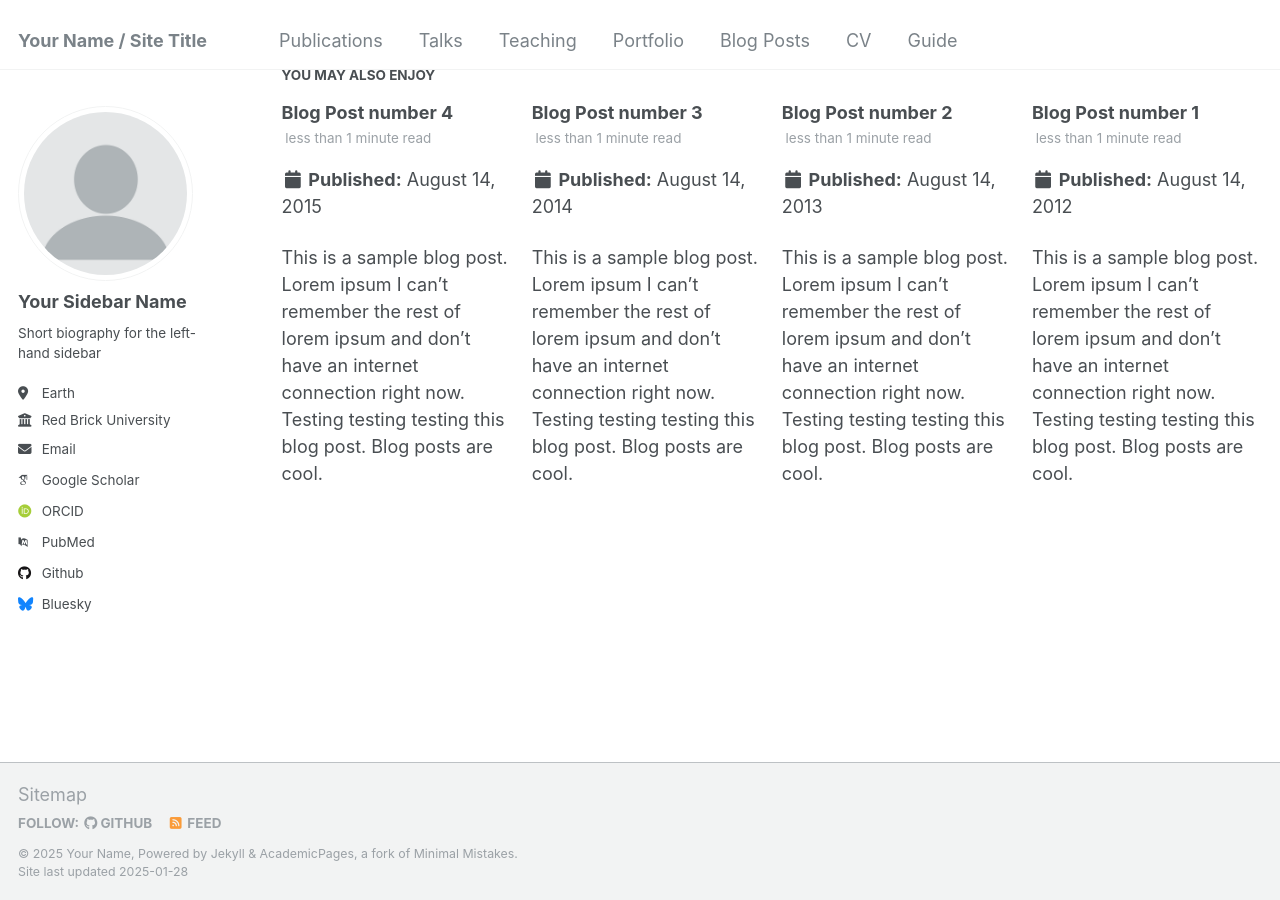
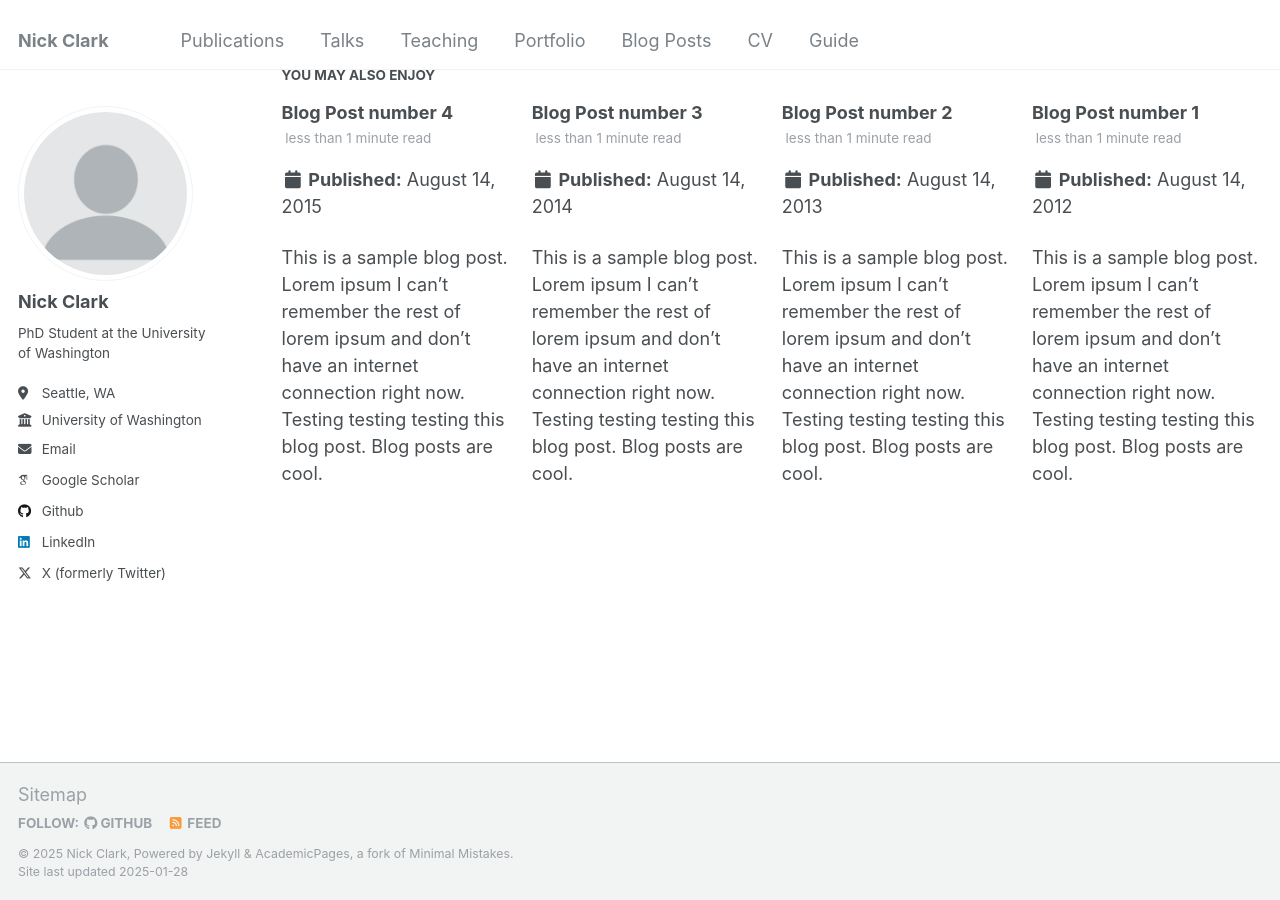
Before and after one commit to nckclrk/batterylake.github.io, a Jekyll site: the page built from _posts/2199-01-01-future-post.md, in a window 1280 px wide and 900 px high, scrolled down 673 px. Built offline with Jekyll 4.4.1, drawn with Linux system fonts in a browser that asks for light colours; some web fonts are replaced.

```diff
--- a/_config.yml
+++ b/_config.yml
@@ -8,13 +8,13 @@
 
 # Basic Site Settings
 locale                   : "en-US"
-title                    : "Your Name / Site Title"
+title                    : "Nick Clark"
 title_separator          : "-"
-name                     : &name "Your Name"
+name                     : &name "Nick Clark"
 description              : &description "personal description"
-url                      : https://academicpages.github.io # the base hostname & protocol for your site e.g. "https://[your GitHub username].github.io"
+url                      : https://batterylake.github.io # the base hostname & protocol for your site e.g. "https://[your GitHub username].github.io"
 baseurl                  : "" # the subpath of your site, e.g. "/blog"
-repository               : "academicpages/academicpages.github.io"
+repository               : "batterylake/batterylake.github.io"
 
 # Site Author - The following control what appear as part of the author content on the side bar.
 #               If a field is blank the icon and link will not appear, otherwise it will be shown.
@@ -22,21 +22,21 @@ repository               : "academicpages/academicpages.github.io"
 author:
   # Biographic information
   avatar           : "profile.png"
-  name             : "Your Sidebar Name"
+  name             : "Nick Clark"
   pronouns         : # example: "she/her"
-  bio              : "Short biography for the left-hand sidebar"
-  location         : "Earth"
-  employer         : "Red Brick University"
+  bio              : "PhD Student at the University of Washington"
+  location         : "Seattle, WA"
+  employer         : "University of Washington"
   uri              : # URL
-  email            : "none@example.org"
+  email            : "nclark4@uw.edu"
 
   # Academic websites
   arxiv            : # URL - Update with the correct link to your profile
-  googlescholar    : "https://scholar.google.com/citations?user=PS_CX0AAAAAJ"
+  googlescholar    : "https://scholar.google.com/citations?user=lRikbuYAAAAJ&hl=en"
   impactstory      : # URL
-  orcid            : "http://orcid.org/yourorcidurl"
+  orcid            : #"http://orcid.org/yourorcidurl"
   semantic         : # URL
-  pubmed           : "https://www.ncbi.nlm.nih.gov/pubmed/?term=john+snow"
+  pubmed           : #"https://www.ncbi.nlm.nih.gov/pubmed/?term=john+snow"
   researchgate     : # URL
   scopus           : # URL
 
@@ -44,12 +44,12 @@ author:
   bitbucket        : # Username - Update with your username on the site
   codepen          : # Username
   dribbble         : # Username
-  github           : "academicpages"
+  github           : "batterylake"
   kaggle           : # Username
   stackoverflow    : # User number or user number and name (i.e., use "1" or "1/jeff-atwood")
 
   # Social media
-  bluesky          : "bsky.app" # Replace this with you Bluesky username
+  bluesky          : # "bsky.app" # Replace this with you Bluesky username
   facebook         : # Username
   flickr           : # Username
   foursquare       : # Username
@@ -58,7 +58,7 @@ author:
   keybase          : # Username
   instagram        : # Username
   lastfm           : # Username
-  linkedin         : # Username
+  linkedin         : "nicholas-j-clark"
   mastodon         : # URL
   medium           : # URL
   pinterest        : # Username
@@ -66,7 +66,7 @@ author:
   steam            : # Username
   telegram         : # URL
   tumblr           : # Username
-  twitter          : # Username for X / Twitter
+  twitter          : "NickClarkAI"
   vine             : # Username
   weibo            : # Username
   wikipedia        : # Username
@@ -76,12 +76,12 @@ author:
 
 # Publication Category - The following the list of publication categories and their headings
 publication_category:
-  books:
-    title: 'Books'
-  manuscripts:
-    title: 'Journal Articles'
-  conferences:
-    title: 'Conference Papers'
+  # books:
+  #   title: 'Books'
+  preprints:
+    title: 'Preprints'
+  publications:
+    title: 'Publications'
 
 # Site Settings
 teaser                   :  # filename of teaser fallback teaser image placed in /images/, .e.g. "500x300.png"
--- a/_includes/archive-single.html
+++ b/_includes/archive-single.html
@@ -41,7 +41,7 @@
         {% if post.collection == 'teaching' %}
           <p> {{ post.type }}, <i>{{ post.venue }}</i>, {{ post.date | default: "1900-01-01" | date: "%Y" }} </p>
         {% elsif post.collection == 'publications' %}
-          <p>Published in <i>{{ post.venue }}</i>, {{ post.date | default: "1900-01-01" | date: "%Y" }} </p>
+          <p><i>{{ post.venue }}</i>, {{ post.date | default: "1900-01-01" | date: "%Y" }} </p>
         {% elsif post.date %}
          <p class="page__date"><strong><i class="fa fa-fw fa-calendar" aria-hidden="true"></i> {{ site.data.ui-text[site.locale].date_label | default: "Published:" }}</strong> <time datetime="{{ post.date | default: "1900-01-01" | date_to_xmlschema }}">{{ post.date | default: "1900-01-01" | date: "%B %d, %Y" }}</time></p>
         {% endif %}
--- a/_layouts/single.html
+++ b/_layouts/single.html
@@ -37,7 +37,7 @@ layout: default
         {% if page.collection == 'teaching' %}
           <p> {{ page.type }}, <i>{{ page.venue }}</i>, {{ page.date | default: "1900-01-01" | date: "%Y" }} </p>
         {% elsif page.venue and page.date %}
-          <p>Published in <i>{{ page.venue }}</i>, {{ page.date | default: "1900-01-01" | date: "%Y" }} </p>
+          <p><i>{{ page.venue }}</i>, {{ page.date | default: "1900-01-01" | date: "%Y" }} </p>
         {% elsif page.date %}
           <p class="page__date"><strong><i class="fa fa-fw fa-calendar" aria-hidden="true"></i> {{ site.data.ui-text[site.locale].date_label | default: "Published:" }}</strong> <time datetime="{{ page.date | date_to_xmlschema }}">{{ page.date | default: "1900-01-01" | date: "%B %d, %Y" }}</time></p>
         {% endif %}
```
Also changed, not shown: _publications/2009-10-01-paper-title-number-1.md (deleted, +0 -14 lines), _publications/2010-10-01-paper-title-number-2.md (deleted, +0 -14 lines), _publications/2015-10-01-paper-title-number-3.md (deleted, +0 -14 lines), _publications/2024-02-17-paper-title-number-4.md (deleted, +0 -13 lines), _publications/2024-05-20-llms-among-us.md (added, +11 -0 lines), _publications/2024-10-16-llm-confidence.md (added, +11 -0 lines), _publications/2024-5-01-browser-privacy.md (added, +11 -0 lines), _publications/2025-1-25-value-action-gap.md (added, +11 -0 lines).
